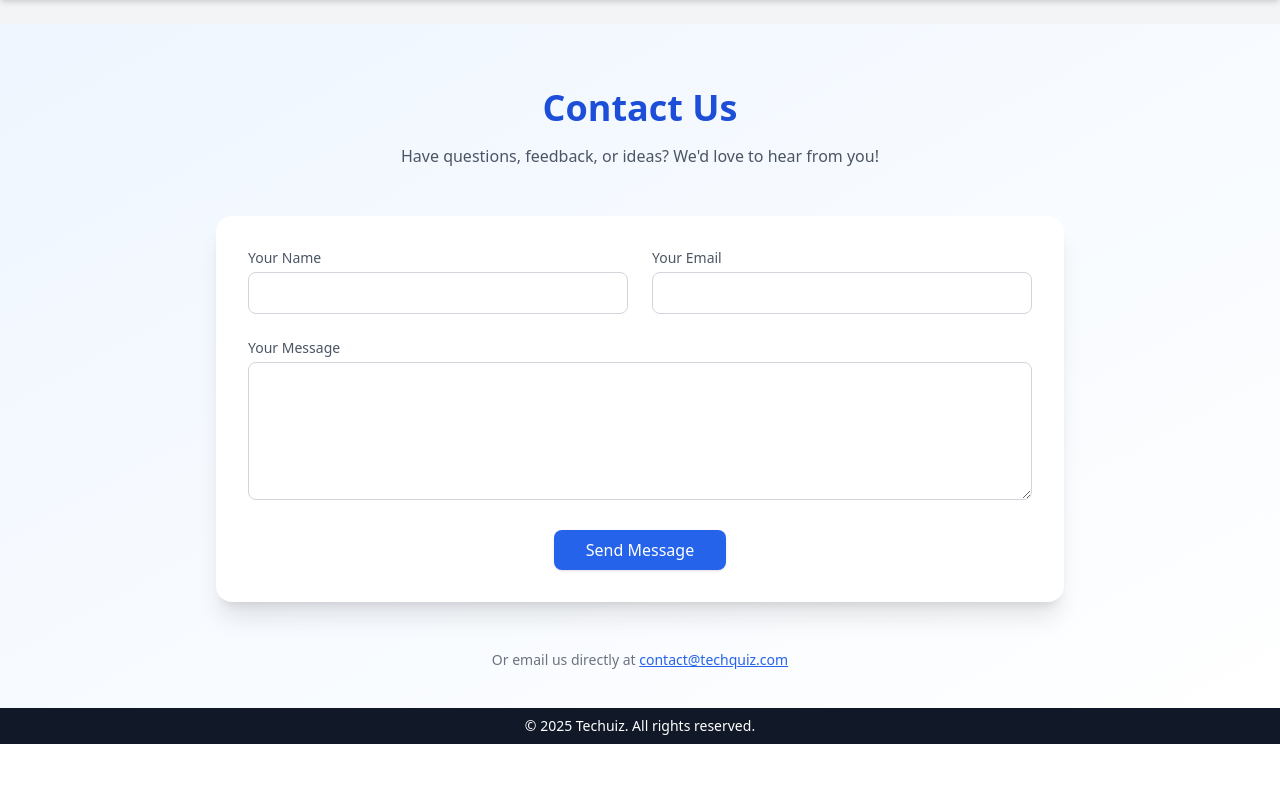
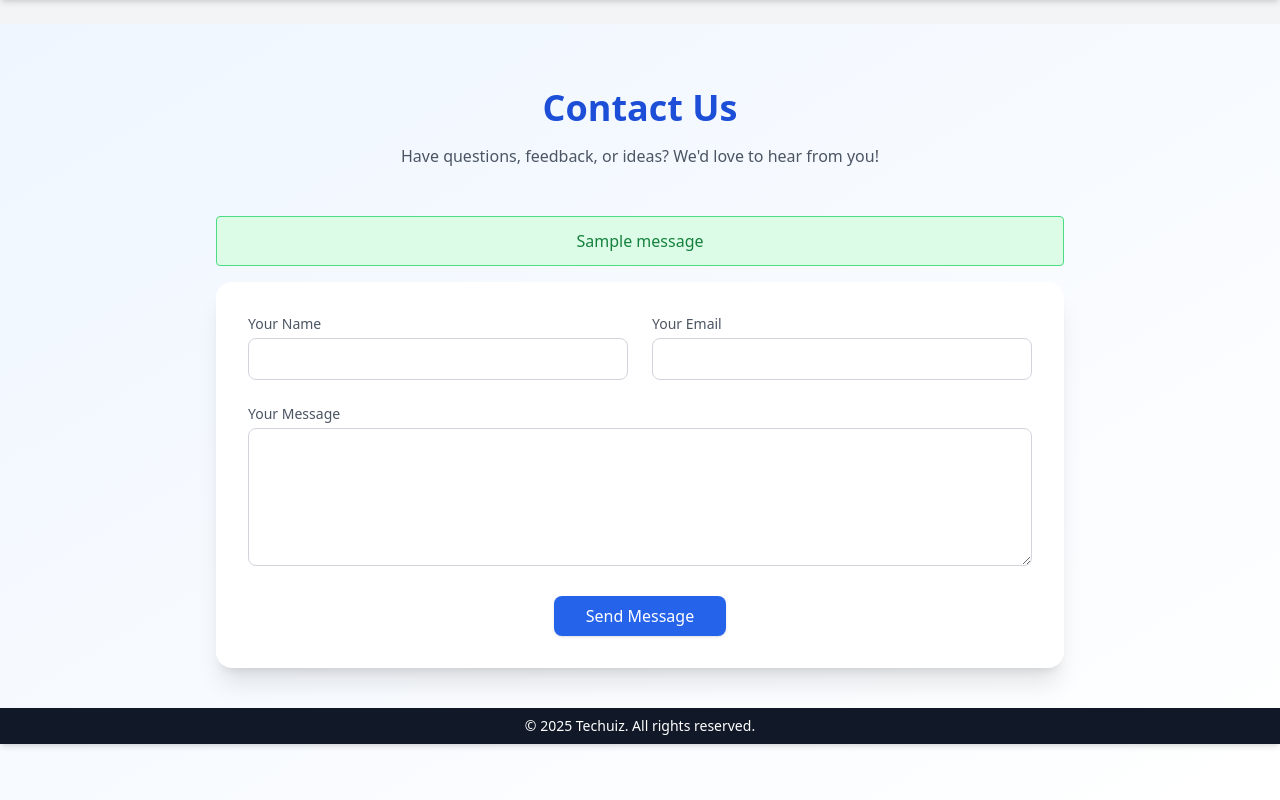
Before and after one commit to sudipadk10/Techuiz, a Django app: page /contact/ in a window 1280 px wide. Shown: the part 56-856 px from the top of the page. Before the commit the page ends 800 px from the top, so only its background shows below. Run offline with Django 5.2, Linux system fonts and the light colour scheme; one stand-in notice (Sample message) is shown; parts of the project's set-up code (start-up, migrations or seed data) failed here and were passed over; some libraries are stand-ins or nearby versions.

Commit message:
working contact mail send

```diff
--- a/quiz/templates/contact.html
+++ b/quiz/templates/contact.html
@@ -2,11 +2,18 @@
 {% load static %}
 {% block content %}
 <section class="bg-gradient-to-br from-blue-50 to-white py-16" id="contact">
-  <div class="max-w-4xl mx-auto px-6 text-center">
-    <h2 class="text-4xl font-bold text-blue-700 mb-4">Contact Us</h2>
-    <p class="text-gray-600 mb-12">Have questions, feedback, or ideas? We'd love to hear from you!</p>
+    <div class="max-w-4xl mx-auto px-6 text-center">
+        <h2 class="text-4xl font-bold text-blue-700 mb-4">Contact Us</h2>
+        <p class="text-gray-600 mb-12">Have questions, feedback, or ideas? We'd love to hear from you!</p>
+        {% if messages %}
+          <div class="bg-green-100 border border-green-400 text-green-700 px-4 py-3 rounded mb-4">
+            {% for message in messages %}
+              <p>{{ message }}</p>
+            {% endfor %}
+          </div>
+        {% endif %}
 
-    <form action="#" method="POST" class="grid gap-6 bg-white p-8 rounded-2xl shadow-xl text-gray-900 font-medium">
+    <form action="{% url 'contact' %}" method="POST" class="grid gap-6 bg-white p-8 rounded-2xl shadow-xl text-gray-900 font-medium">
         {% csrf_token %}
       <div class="grid md:grid-cols-2 gap-6 ">
         <div>
@@ -40,4 +47,5 @@
 </section>
 
 
+
 {% endblock %}
--- a/quiz/views.py
+++ b/quiz/views.py
@@ -4,8 +4,11 @@
 from django.contrib.auth.models import User
 from django.contrib import messages
 from django.contrib.auth.decorators import login_required
+
+from techuiz import settings
 from .models import *
 import random
+from django.core.mail import send_mail
 
 def index(request):
 
@@ -132,4 +135,27 @@
 
 
 def contact_view(request):
-    return render(request,'contact.html')
+    if request.method == "POST":
+        name = request.POST.get('name')
+        email = request.POST.get('email')
+        message = request.POST.get('message')
+
+        subject = f"New message from {name} ({email})"
+        body = f"Sender: {name}\nEmail: {email}\n\nMessage:\n{message}"
+
+        try:
+            send_mail(
+                subject,
+                body,
+                settings.EMAIL_HOST_USER,
+                [settings.EMAIL_HOST_USER],  # or any other receiver email
+                fail_silently=False,
+            )
+            messages.success(request, "Your message has been sent successfully!")
+            return redirect('contact')
+        except Exception as e:
+            return HttpResponse(f"An error occurred: {e}")
+
+
+
+    return render(request, 'contact.html')
```
Also changed, not shown: techuiz/settings.py (+17 -0 lines), 1 other file.
